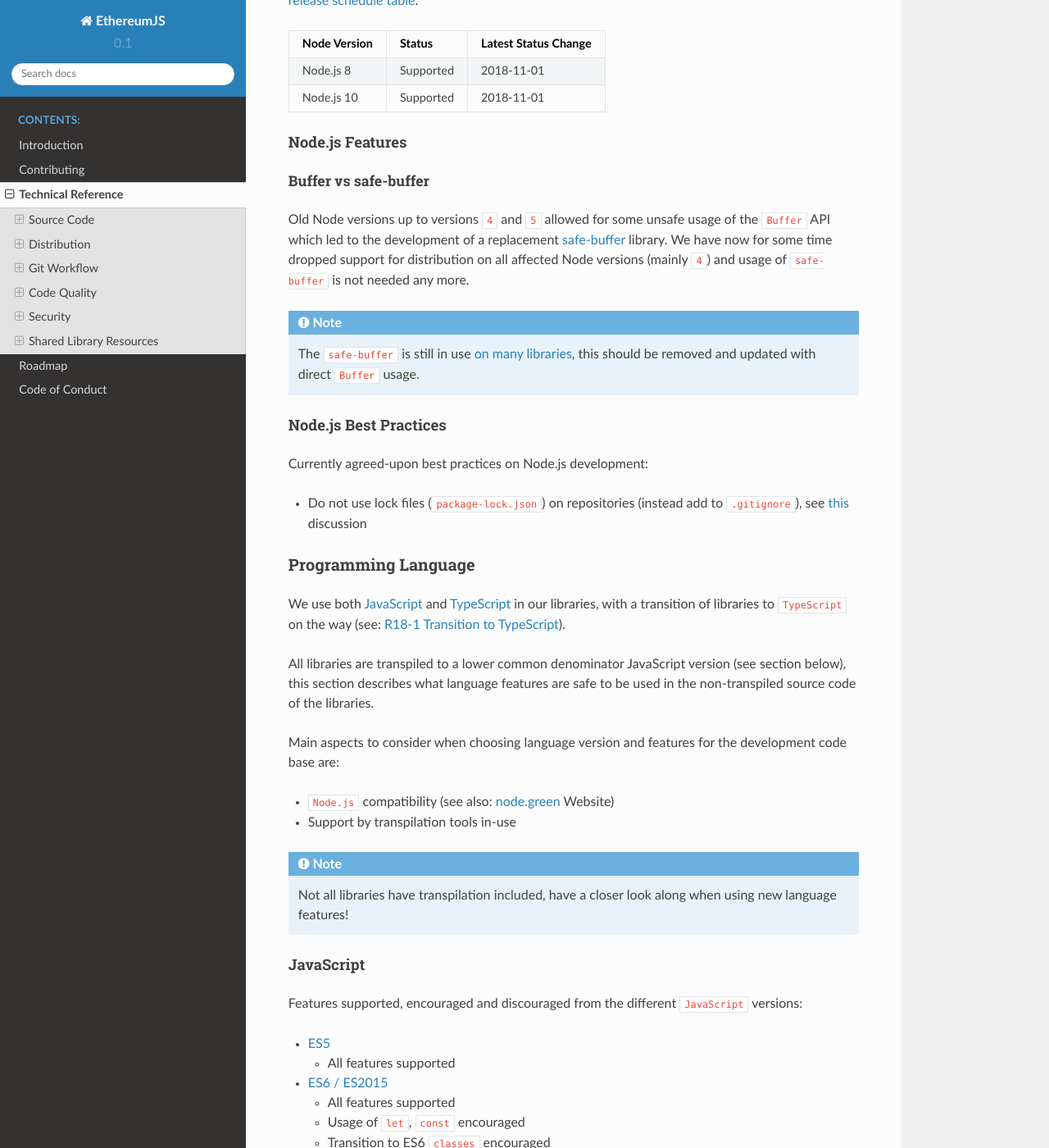
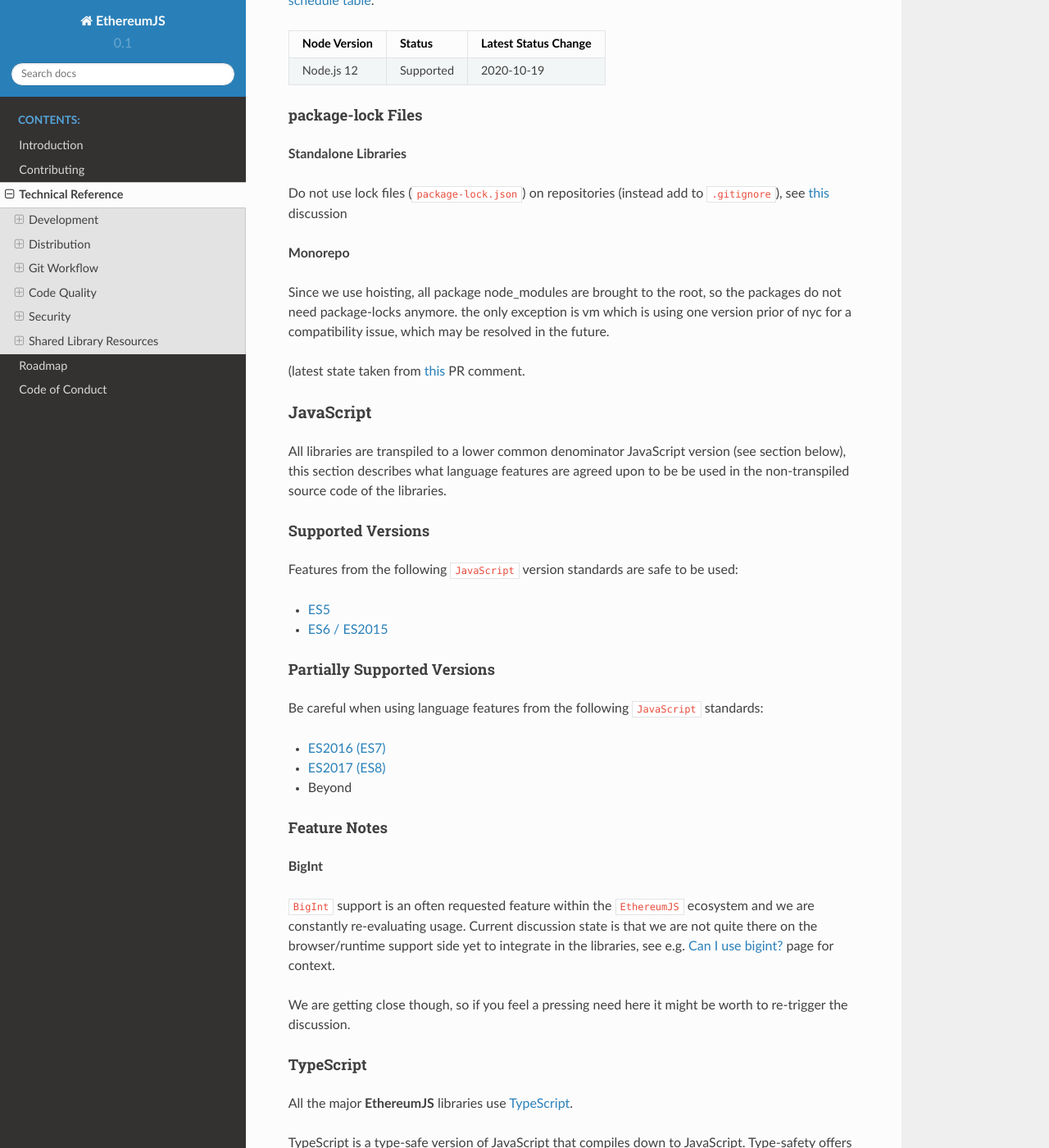
Before and after one commit to ethereumjs/organization, a Sphinx documentation site: the page built from docs/technical.rst, in a window 1280 px wide and 1400 px high, scrolled down 471 px. Shown: the whole window at 82% size. Built offline with Sphinx 7.4.7 and the Read the Docs theme 2.0.0, drawn with Linux system fonts in a browser that asks for light colours; some of the changed text lies outside the part shown.

Commit message:
Technical docs rewrite, first part

```diff
--- a/docs/technical.rst
+++ b/docs/technical.rst
@@ -7,104 +7,87 @@ Technical Reference
 This guide gives an overview on common practices and technical standards
 shared within the ``EthereumJS`` ecosystem.
 
-Source Code
+Development
 ===========
 
-Development Runtime
--------------------
+Node.js
+-------
 
-Node.js Version Support
-^^^^^^^^^^^^^^^^^^^^^^^
+Development Version
+^^^^^^^^^^^^^^^^^^^
 
 Runtime environment for development is `node.js <https://nodejs.org/en/>`_.
 
-Development should always be possible running the last two ``LTS`` Node.js versions,
+Development should always be possible running latest ``LTS`` Node.js version,
 see Node.js `release schedule table <https://github.com/nodejs/Release#release-schedule>`_.
 
 ====================== ================= ===============================
 Node Version           Status            Latest Status Change
 ====================== ================= ===============================
-Node.js 8              Supported         2018-11-01
-Node.js 10             Supported         2018-11-01
+Node.js 12              Supported         2020-10-19
 ====================== ================= ===============================
 
-Node.js Features
-^^^^^^^^^^^^^^^^
+package-lock Files
+^^^^^^^^^^^^^^^^^^
 
-Buffer vs safe-buffer
-"""""""""""""""""""""
-Old Node versions up to versions ``4`` and ``5`` allowed for some unsafe usage
-of the ``Buffer`` API which led to the development of a replacement
-`safe-buffer <https://github.com/feross/safe-buffer>`_ library. We have now for
-some time dropped support for distribution on all affected Node versions (mainly
-``4``) and usage of ``safe-buffer`` is not needed any more.
+**Standalone Libraries**
 
-.. note::
-   The ``safe-buffer`` is still in
-   use `on many libraries <https://github.com/search?q=org%3Aethereumjs+safe-buffer&type=Code>`_,
-   this should be removed and updated with direct ``Buffer`` usage.
+Do not use lock files (``package-lock.json``) on repositories
+(instead add to ``.gitignore``), see
+`this <https://github.com/ethereumjs/merkle-patricia-tree/pull/62>`_ discussion
 
-Node.js Best Practices
-^^^^^^^^^^^^^^^^^^^^^^
+**Monorepo**
 
-Currently agreed-upon best practices on Node.js development:
+Since we use hoisting, all package node_modules are brought to the root, so the packages
+do not need package-locks anymore. the only exception is vm which is using one version
+prior of nyc for a compatibility issue, which may be resolved in the future.
 
-- Do not use lock files (``package-lock.json``) on repositories
-  (instead add to ``.gitignore``), see
-  `this <https://github.com/ethereumjs/merkle-patricia-tree/pull/62>`_ discussion
+(latest state taken from `this <https://github.com/ethereumjs/ethereumjs-vm/pull/861#issue-480572588>`_
+PR comment.
 
 
-Programming Language
---------------------
-
-We use both `JavaScript <https://www.w3schools.com/js/>`_ and
-`TypeScript <https://www.typescriptlang.org/>`_ in our libraries, with a
-transition of libraries to ``TypeScript`` on the way (see: :ref:`roadmap_r181_typescript`).
+JavaScript
+----------
 
 All libraries are transpiled to a lower common denominator JavaScript version
-(see section below), this section describes what language features are safe to
+(see section below), this section describes what language features are agreed upon to be
 be used in the non-transpiled source code of the libraries.
 
-Main aspects to consider when choosing language version and features for
-the development code base are:
 
-- ``Node.js`` compatibility (see also: `node.green <https://node.green/>`_ Website)
-- Support by transpilation tools in-use
+Supported Versions
+^^^^^^^^^^^^^^^^^^
 
-.. note::
-   Not all libraries have transpilation included, have a closer look along
-   when using new language features!
-
-JavaScript
-^^^^^^^^^^
-
-Features supported, encouraged and discouraged from the different ``JavaScript`` versions:
+Features from the following ``JavaScript`` version standards are safe to be used:
 
 - `ES5 <https://www.w3schools.com/js/js_es5.asp>`_
-
-  - All features supported
-
 - `ES6 / ES2015 <http://es6-features.org>`_
 
-  - All features supported
-  - Usage of ``let``, ``const`` encouraged
-  - Transition to ES6 ``classes`` encouraged
+Partially Supported Versions
+^^^^^^^^^^^^^^^^^^^^^^^^^^^^
+
+Be careful when using language features from the following ``JavaScript`` standards:
 
 - `ES2016 (ES7) <https://medium.freecodecamp.org/ecmascript-2016-es7-features-86903c5cab70>`_
+- `ES2017 (ES8) <https://hackernoon.com/es8-was-released-and-here-are-its-main-new-features-ee9c394adf66>`_
+- Beyond
 
-  - ``TODO``
+Feature Notes
+^^^^^^^^^^^^^
 
-- `ES2017 (ES8) <https://hackernoon.com/es8-was-released-and-here-are-its-main-new-features-ee9c394adf66>`_
+**BigInt**
 
-  - ``TODO``
+``BigInt`` support is an often requested feature within the ``EthereumJS`` ecosystem and
+we are constantly re-evaluating usage. Current discussion state is that we are not quite there
+on the browser/runtime support side yet to integrate in the libraries, see e.g.
+`Can I use bigint? <https://caniuse.com/bigint>`_ page for context.
 
-.. note::
-   This table does not aim to be complete but just wants to hint to the practically
-   most common pitfall cases!
-
+We are getting close though, so if you feel a pressing need here it might be worth to re-trigger
+the discussion.
 
 TypeScript
 ^^^^^^^^^^
+
+All the major **EthereumJS** libraries use `TypeScript <https://www.typescriptlang.org/>`_.
 
 TypeScript is a type-safe version of JavaScript that compiles down to JavaScript. Type-safety
 offers a better development experience and improves the reliability and maintainability of
@@ -169,17 +152,6 @@ Transpilation
 -------------
 
 Current transpilation target: ``ES5``-compatible ``JavaScript`` code
-
-JavaScript
-^^^^^^^^^^
-
-For ``JavaScript`` libraries, `Babel <https://babeljs.io/>`_ is used for
-transpilation, probably the most up-to-date example can be found in the
-`merkle-patricia-tree <https://github.com/ethereumjs/merkle-patricia-tree>`_
-library.
-
-.. note::
-   ``TODO``: This section has to be expanded.
 
 TypeScript
 ^^^^^^^^^^
```
